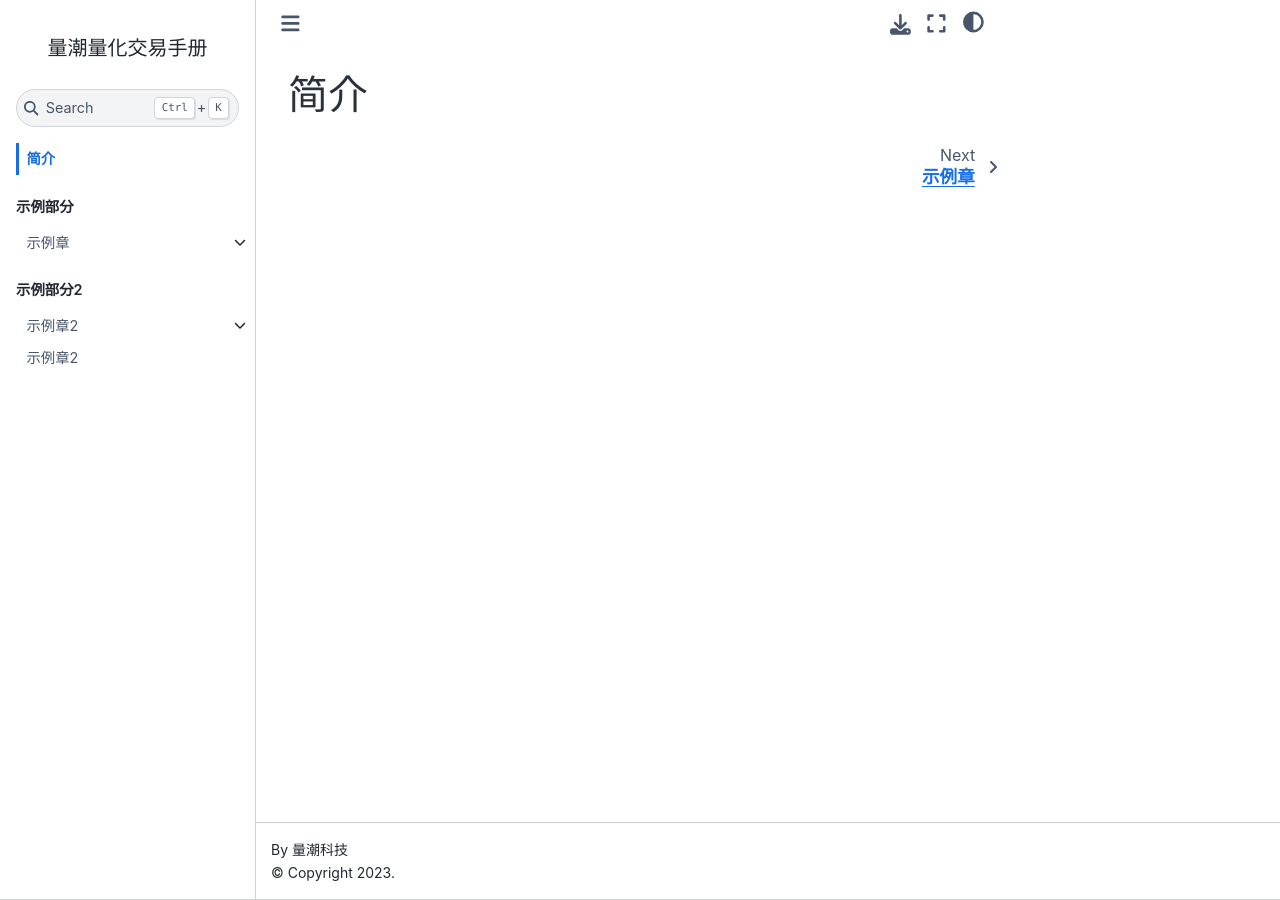
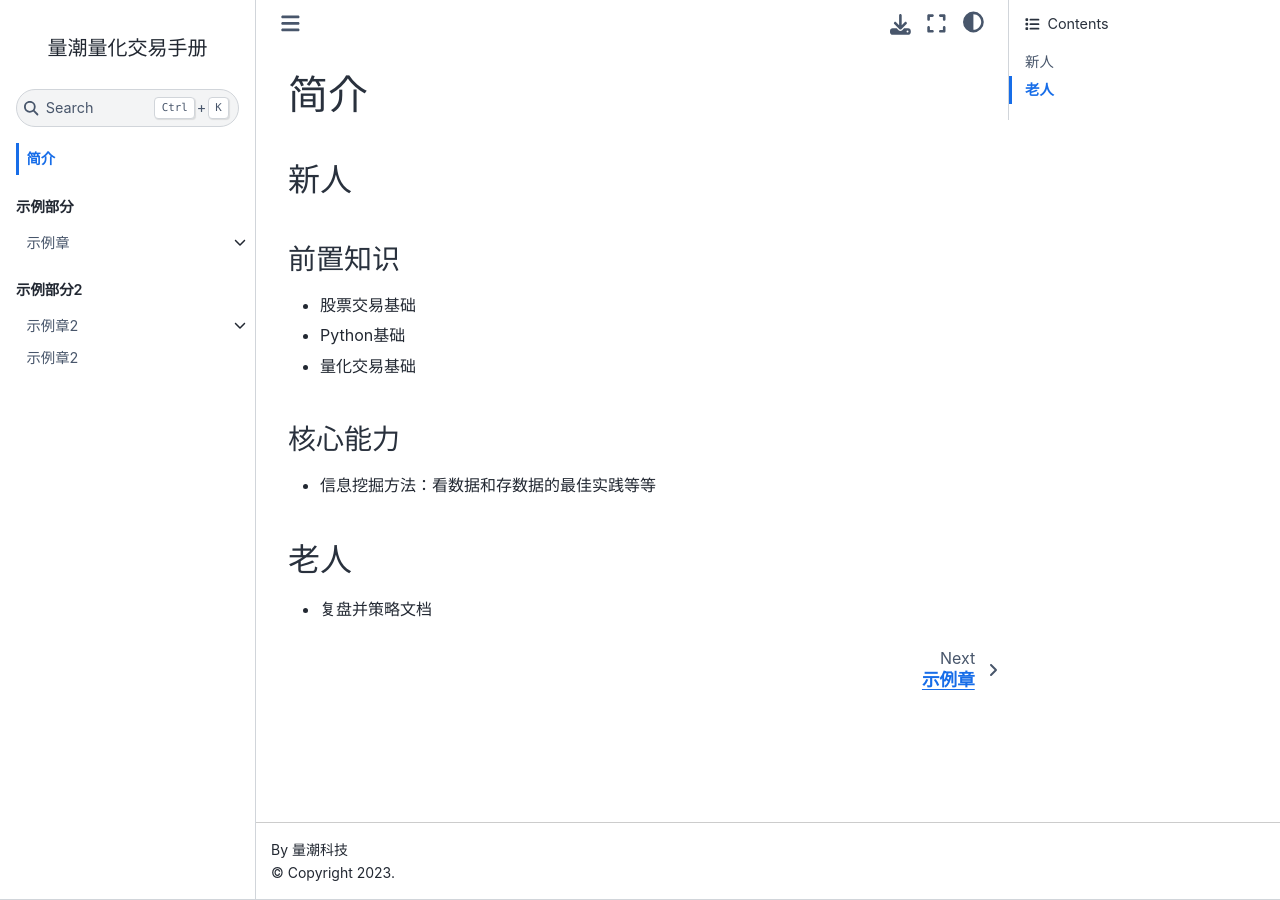
Before and after one commit to quanttide/quanttide-handbook-of-quantitative-trading, a Jupyter Book: the page built from index.md, in a window 1280 px wide. Built offline with Jupyter Book 1.0.4 settings and Sphinx 7.4.7 and the Sphinx Book theme 1.1.4, drawn with Linux system fonts in a browser that asks for light colours.

Commit message:
Update index.md

```diff
--- a/index.md
+++ b/index.md
@@ -1 +1,17 @@
 # 简介
+
+## 新人
+
+### 前置知识
+
+- 股票交易基础
+- Python基础
+- 量化交易基础
+
+### 核心能力
+
+- 信息挖掘方法：看数据和存数据的最佳实践等等
+
+## 老人
+
+- 复盘并策略文档
```
